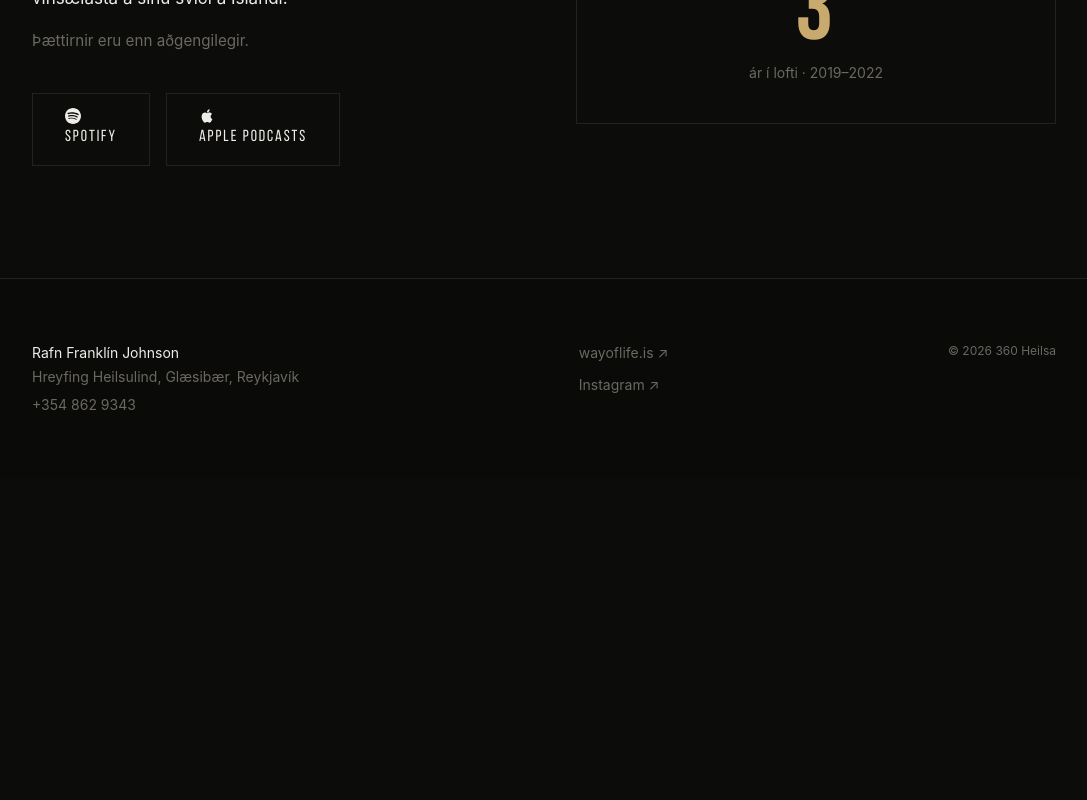
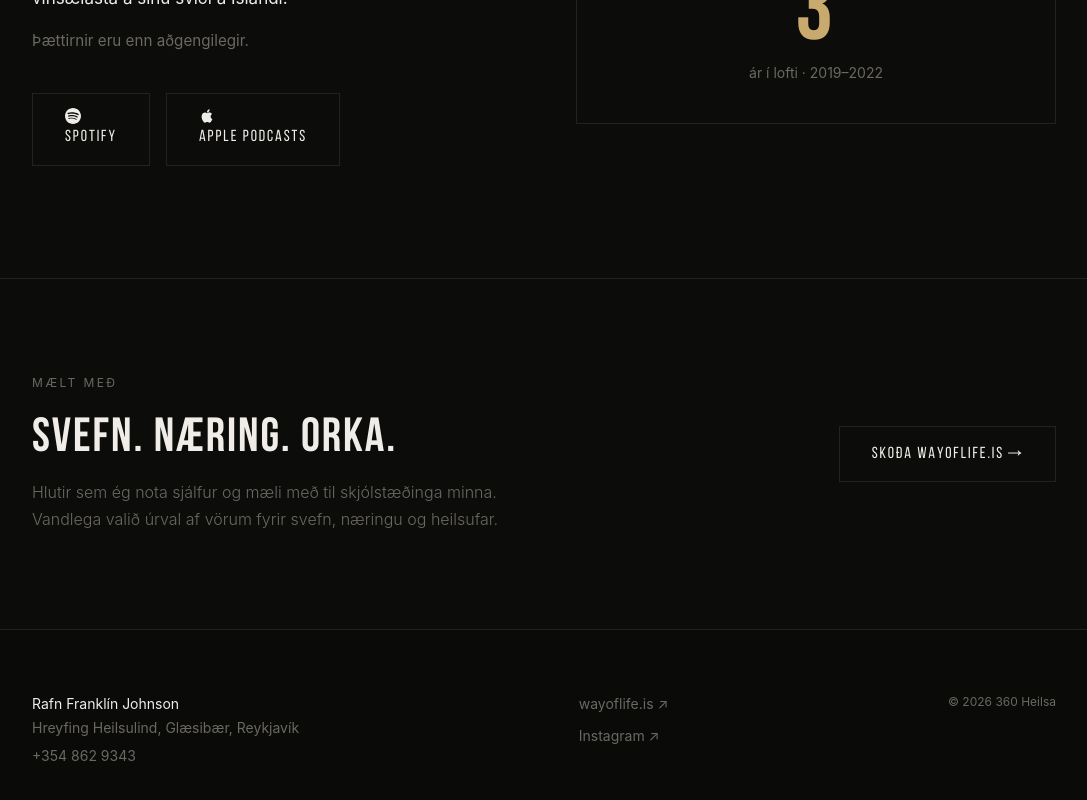
Before and after one commit to xpand-u/360heilsa-website, a Next.js app: page / in a window 1280 px wide. Shown: the part 3483-4283 px from the top of the page, without its empty margins (96-1183 px from the left). Before the commit the page ends 3962 px from the top, so only its background shows below. Built offline with nearby package versions, Linux system fonts and the light colour scheme.

Commit message:
Add SEO improvements, sitemap, robots, WayOfLife section

```diff
--- a/app/layout.tsx
+++ b/app/layout.tsx
@@ -2,17 +2,63 @@ import type { Metadata } from "next";
 import "./globals.css";
 
 export const metadata: Metadata = {
-  title: "Rafn Franklín Johnson — Einkaþjálfari & Heilsusráðgjafi",
+  title: "Rafn Franklín Johnson — Einkaþjálfari í Reykjavík | 360 Heilsa",
   description:
-    "Sérsniðin heildræn þjálfun í Hreyfingu Heilsulind, Reykjavík. Einkaþjálfun og 360 Heilsa Online Coach.",
+    "Einkaþjálfari og heilsusráðgjafi í Reykjavík. Sérsniðin þjálfun, líkamsstöðugreining og 360 Heilsa Online Coach. Þjálfar í Hreyfingu Heilsulind, Glæsibæ.",
+  keywords: [
+    "einkaþjálfari reykjavík",
+    "einkaþjálfun reykjavík",
+    "personal trainer reykjavík",
+    "heilsusráðgjafi",
+    "þjálfari reykjavík",
+    "CHEK exercise coach",
+    "360 heilsa",
+    "líkamsþjálfun reykjavík",
+    "online þjálfari",
+    "Rafn Franklín Johnson",
+  ],
   openGraph: {
-    title: "Rafn Franklín Johnson",
-    description: "Einkaþjálfari. Heilsusráðgjafi. CHEK Exercise Coach.",
+    title: "Rafn Franklín Johnson — Einkaþjálfari í Reykjavík",
+    description:
+      "Sérsniðin þjálfun í Hreyfingu Heilsulind, Reykjavík. Einkaþjálfun og 360 Heilsa Online Coach.",
     url: "https://www.360heilsa.is",
     siteName: "360 Heilsa",
     locale: "is_IS",
     type: "website",
   },
+  alternates: {
+    canonical: "https://www.360heilsa.is",
+  },
+  robots: {
+    index: true,
+    follow: true,
+  },
+};
+
+const structuredData = {
+  "@context": "https://schema.org",
+  "@type": "LocalBusiness",
+  name: "360 Heilsa — Rafn Franklín Johnson",
+  description:
+    "Einkaþjálfari og heilsusráðgjafi í Reykjavík. Sérsniðin þjálfun og 360 Heilsa Online Coach.",
+  url: "https://www.360heilsa.is",
+  telephone: "+354-862-9343",
+  email: "rafn@360heilsa.is",
+  address: {
+    "@type": "PostalAddress",
+    streetAddress: "Hreyfing Heilsulind, Glæsibær",
+    addressLocality: "Reykjavík",
+    addressCountry: "IS",
+  },
+  geo: {
+    "@type": "GeoCoordinates",
+    latitude: 64.1355,
+    longitude: -21.8954,
+  },
+  sameAs: [
+    "https://www.instagram.com/rafnfranklin",
+  ],
+  priceRange: "$$",
 };
 
 export default function RootLayout({
@@ -22,6 +68,12 @@ export default function RootLayout({
 }) {
   return (
     <html lang="is">
+      <head>
+        <script
+          type="application/ld+json"
+          dangerouslySetInnerHTML={{ __html: JSON.stringify(structuredData) }}
+        />
+      </head>
       <body>{children}</body>
     </html>
   );
--- a/app/page.tsx
+++ b/app/page.tsx
@@ -4,6 +4,7 @@ import About from "@/components/About";
 import Einkapjalfun from "@/components/Einkapjalfun";
 import Coach360 from "@/components/Coach360";
 import Podcast from "@/components/Podcast";
+import WayOfLife from "@/components/WayOfLife";
 import Footer from "@/components/Footer";
 
 export default function Home() {
@@ -15,6 +16,7 @@ export default function Home() {
       <Einkapjalfun />
       <Coach360 />
       <Podcast />
+      <WayOfLife />
       <Footer />
     </main>
   );
--- /dev/null
+++ b/app/robots.ts
@@ -0,0 +1,11 @@
+import { MetadataRoute } from "next";
+
+export default function robots(): MetadataRoute.Robots {
+  return {
+    rules: {
+      userAgent: "*",
+      allow: "/",
+    },
+    sitemap: "https://www.360heilsa.is/sitemap.xml",
+  };
+}
--- /dev/null
+++ b/app/sitemap.ts
@@ -0,0 +1,12 @@
+import { MetadataRoute } from "next";
+
+export default function sitemap(): MetadataRoute.Sitemap {
+  return [
+    {
+      url: "https://www.360heilsa.is",
+      lastModified: new Date(),
+      changeFrequency: "monthly",
+      priority: 1,
+    },
+  ];
+}
--- /dev/null
+++ b/components/WayOfLife.tsx
@@ -0,0 +1,43 @@
+export default function WayOfLife() {
+  return (
+    <section className="section-divider py-24 px-6">
+      <div className="max-w-5xl mx-auto flex flex-col md:flex-row items-start md:items-center justify-between gap-10">
+        <div>
+          <p
+            className="text-xs tracking-widest uppercase mb-6"
+            style={{ color: "var(--muted)", letterSpacing: "0.2em" }}
+          >
+            Mælt með
+          </p>
+          <h2
+            className="display mb-4"
+            style={{ fontSize: "clamp(2rem, 4vw, 3rem)", color: "var(--foreground)" }}
+          >
+            SVEFN. NÆRING. ORKA.
+          </h2>
+          <p
+            style={{
+              color: "var(--muted)",
+              fontSize: "1rem",
+              fontWeight: 300,
+              maxWidth: "480px",
+              lineHeight: 1.7,
+            }}
+          >
+            Hlutir sem ég nota sjálfur og mæli með til skjólstæðinga minna.
+            Vandlega valið úrval af vörum fyrir svefn, næringu og heilsufar.
+          </p>
+        </div>
+        <a
+          href="https://wayoflife.is"
+          target="_blank"
+          rel="noopener noreferrer"
+          className="btn-outline"
+          style={{ whiteSpace: "nowrap", flexShrink: 0 }}
+        >
+          SKOÐA WAYOFLIFE.IS →
+        </a>
+      </div>
+    </section>
+  );
+}
```
